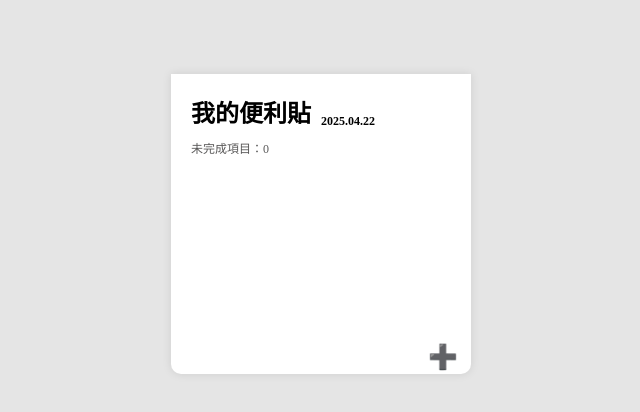
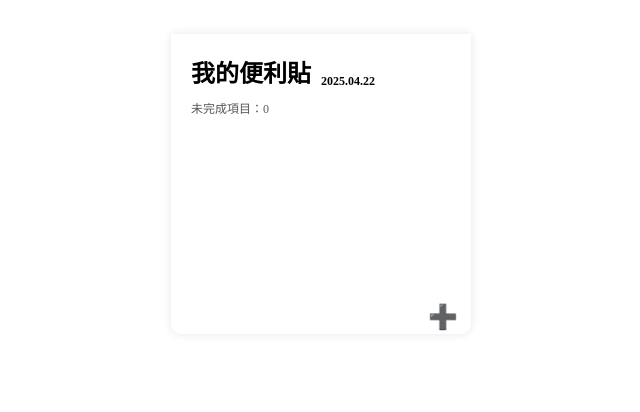
Before and after one commit to leona1128/vue, a Vue app in the folder vue-project/: page / in a window 1280 px wide. Shown: the part 176-588 px from the top of the page, without its empty margins (319-959 px from the left). Built offline with nearby package versions, Linux system fonts and the light colour scheme.

Commit message:
修改README

```diff
--- a/vue-project/src/App.vue
+++ b/vue-project/src/App.vue
@@ -1,5 +1,6 @@
 <script setup>
-import todoApp from './components/todoApp.vue'
+import todoApp from './components/todoApp.vue';
+import addList from './components/addList.vue';
 import {ref} from 'vue';
 const notes = ref([
   { id: 1, color: '#fff' },
@@ -15,18 +16,26 @@ const notes = ref([
         :color="note.color"
       />
     </div>
+
   </main>
+  <addList/>
+
 
 
 </template>
 <style scoped>
-main {
-  display: flex;
-  justify-content: center;
-  align-items: center;
+template {
+
   height: 100vh;
   width: 100vw;
   background-color: #e1e1e1d6;
 }
+main{
+  width:100%;
+  height: 90vh;
+  display: flex;
+  justify-content: center;
+  align-items: center;
+}
 
 </style>
--- a/vue-project/src/components/todoApp.vue
+++ b/vue-project/src/components/todoApp.vue
@@ -109,6 +109,7 @@ function locaDate(){
   <template v-else>
     <span @click="editdate">{{ date }}</span>
   </template>
+
 </h2>
   </div>
   <div class="undone">未完成項目：{{ undone }}</div>
```
Also changed, not shown: 1 other file (tests, documents, lock files or other folders).
